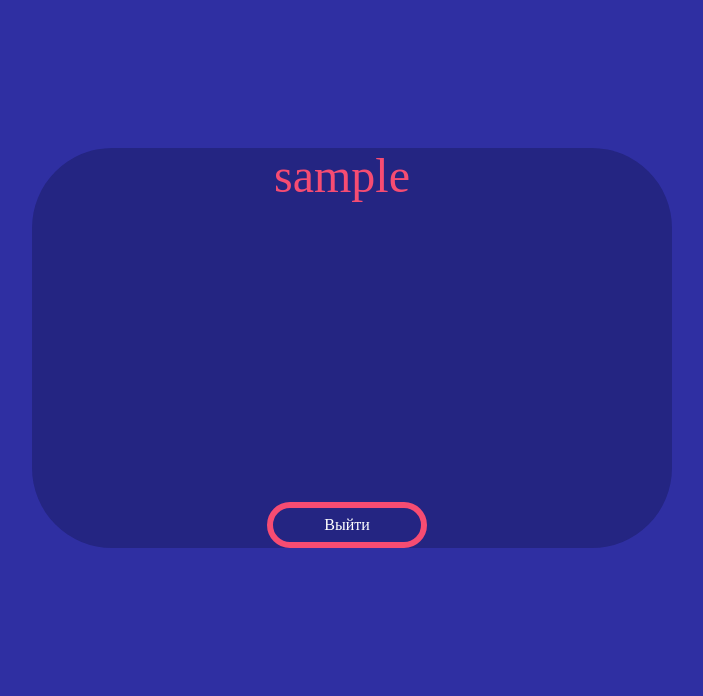
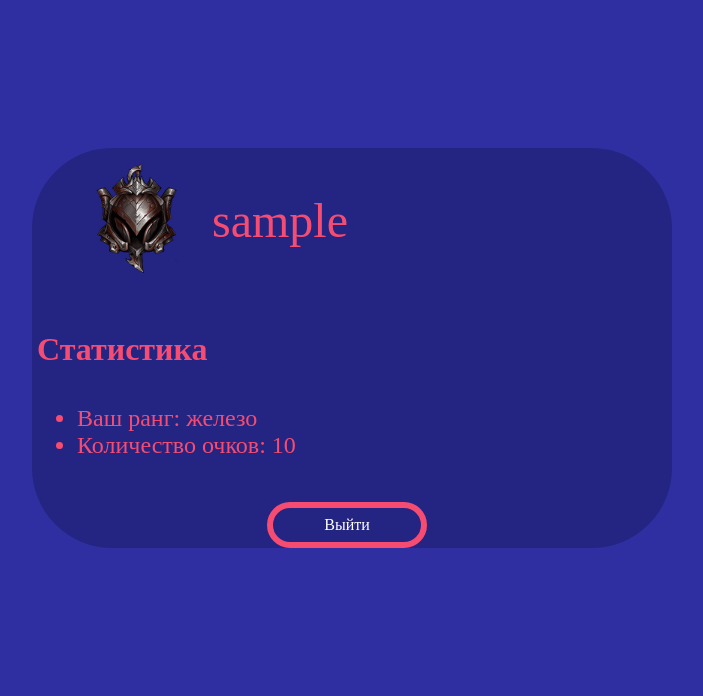
Before and after one commit to 51Sirius/MathSite, a Flask app: a page that uses templates/user.html in a window 1280 px wide. Shown: the part 104-800 px from the top of the page, without its empty margins (288-991 px from the left). Run offline with Flask 2, Linux system fonts and the light colour scheme; tables that the repository leaves empty hold one stand-in row (values such as "Sample post").

Commit message:
Update card profile user

```diff
--- a/app.py
+++ b/app.py
@@ -40,7 +40,7 @@ def play_menu():
         answer = forms.answer.data
         print(answer, current_user.last_answer)
         if answer == current_user.last_answer:
-            current_user.score += 1
+            current_user.user.score += 1
             db.session.commit()
             return redirect(url_for('play_menu'))
         else:
@@ -89,7 +89,37 @@ def registration():
 @app.route('/user/<string:nick>')
 def user(nick):
     user = Users.query.filter_by(username=nick).first()
-    return render_template('user.html', title=nick, user=user)
+    if 0 <= user.score < 500:
+        rank = 'iron.png'
+        rank_name = 'железо'
+    elif 500 <= user.score < 1000:
+        rank = 'iron.png'
+        rank_name = 'бронза'
+    elif 1000 <= user.score < 2000:
+        rank = 'iron.png'
+        rank_name = 'серебро'
+    elif 2000 <= user.score < 3000:
+        rank = 'iron.png'
+        rank_name = 'золото'
+    elif 3000 <= user.score < 5000:
+        rank = 'iron.png'
+        rank_name = 'платина'
+    elif 5000 <= user.score < 10000:
+        rank = 'iron.png'
+        rank_name = 'алмаз'
+    elif 10000 <= user.score < 20000:
+        rank = 'iron.png'
+        rank_name = 'мастер'
+    elif 20000 <= user.score < 100000:
+        rank = 'iron.png'
+        rank_name = 'гранд-мастер'
+    elif user.score >= 100000:
+        rank = 'iron.png'
+        rank_name = 'Легенда'
+    else:
+        rank = ''
+        rank_name = ''
+    return render_template('user.html', title=nick, user=user, rank=rank, rank_name=rank_name)
 
 
 @app.route('/logout')
--- a/static/css/users.css
+++ b/static/css/users.css
@@ -18,9 +18,34 @@ main {
 }
 
 .header-page {
+    margin: 10px 0 0 60px;
+    width: 100%;
+    display: flex;
+    align-items: center;
 
 }
 
 .footer-page {
     display: flex;
 }
+
+.header-page {
+
+}
+
+.rank_img > img {
+    max-height: 15vh;
+}
+
+.main-page {
+    margin-left: 10px;
+    width: 100%;
+    display: flex;
+    flex-direction: column;
+    justify-items: flex-start;
+    align-items: flex-start;
+}
+
+.main-page ul > li {
+    font-size: x-large;
+}
--- a/templates/user.html
+++ b/templates/user.html
@@ -4,7 +4,20 @@
 {% endblock %}
 {% block content %}
     <div class="page-registration">
-        <div class="header-page"><div class="nickname">{{ user.username }}</div></div>
+        <div class="header-page">
+            <div class="rank_img">
+                <img src="{{ url_for('static', filename='images/'+rank) }}" alt="ваш ранг">
+            </div>
+            <div class="nickname">{{ user.username }}</div>
+        </div>
+        <div class="main-page">
+            <h1>Статистика</h1>
+            <ul>
+                <li>Ваш ранг: {{ rank_name }}</li>
+                <li>Количество очков: {{ user.score }}</li>
+            </ul>
+
+        </div>
         <div class="footer-page"><a href="{{ url_for('logout') }}" class="button">Выйти</a></div>
     </div>
 {% endblock %}
```
